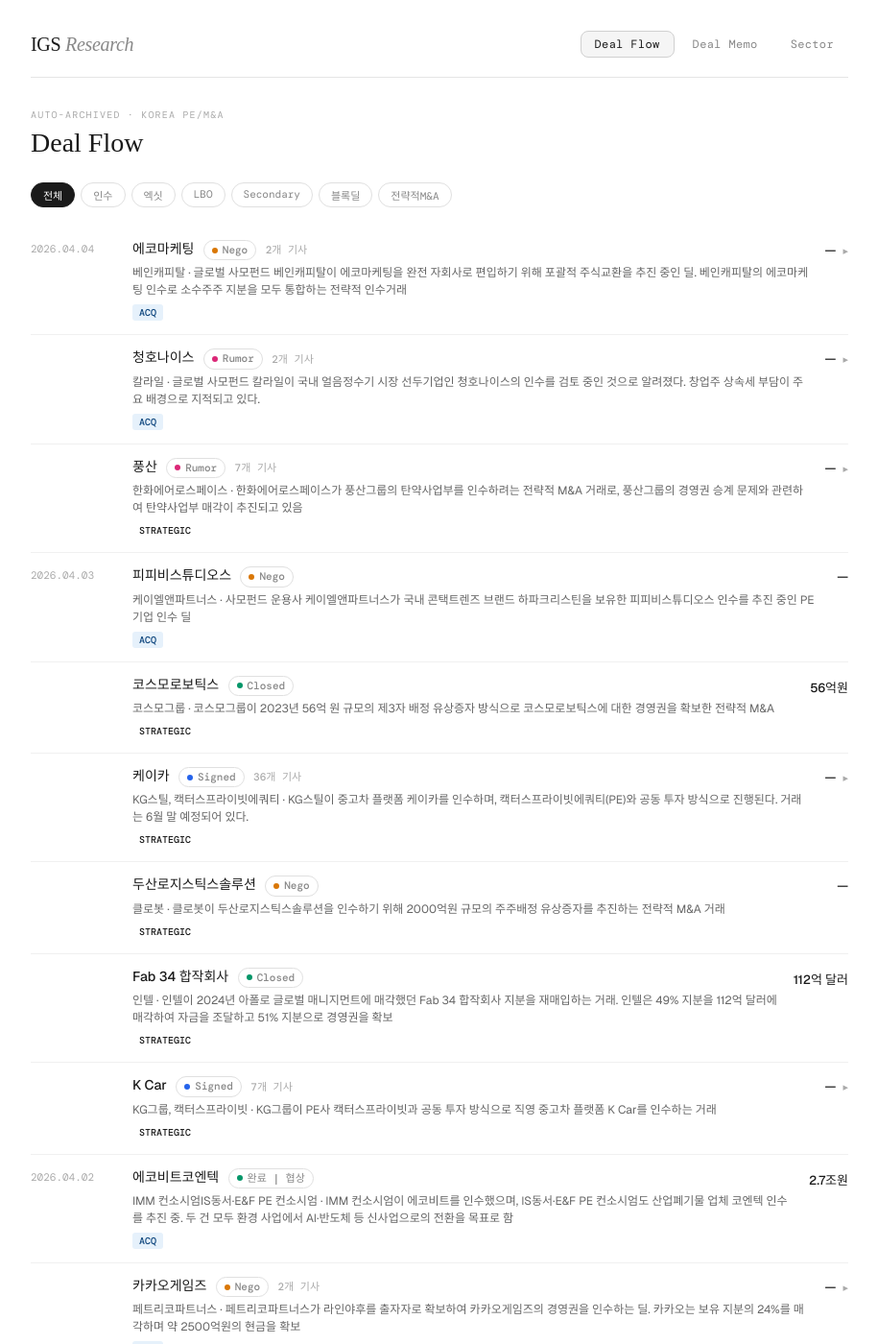
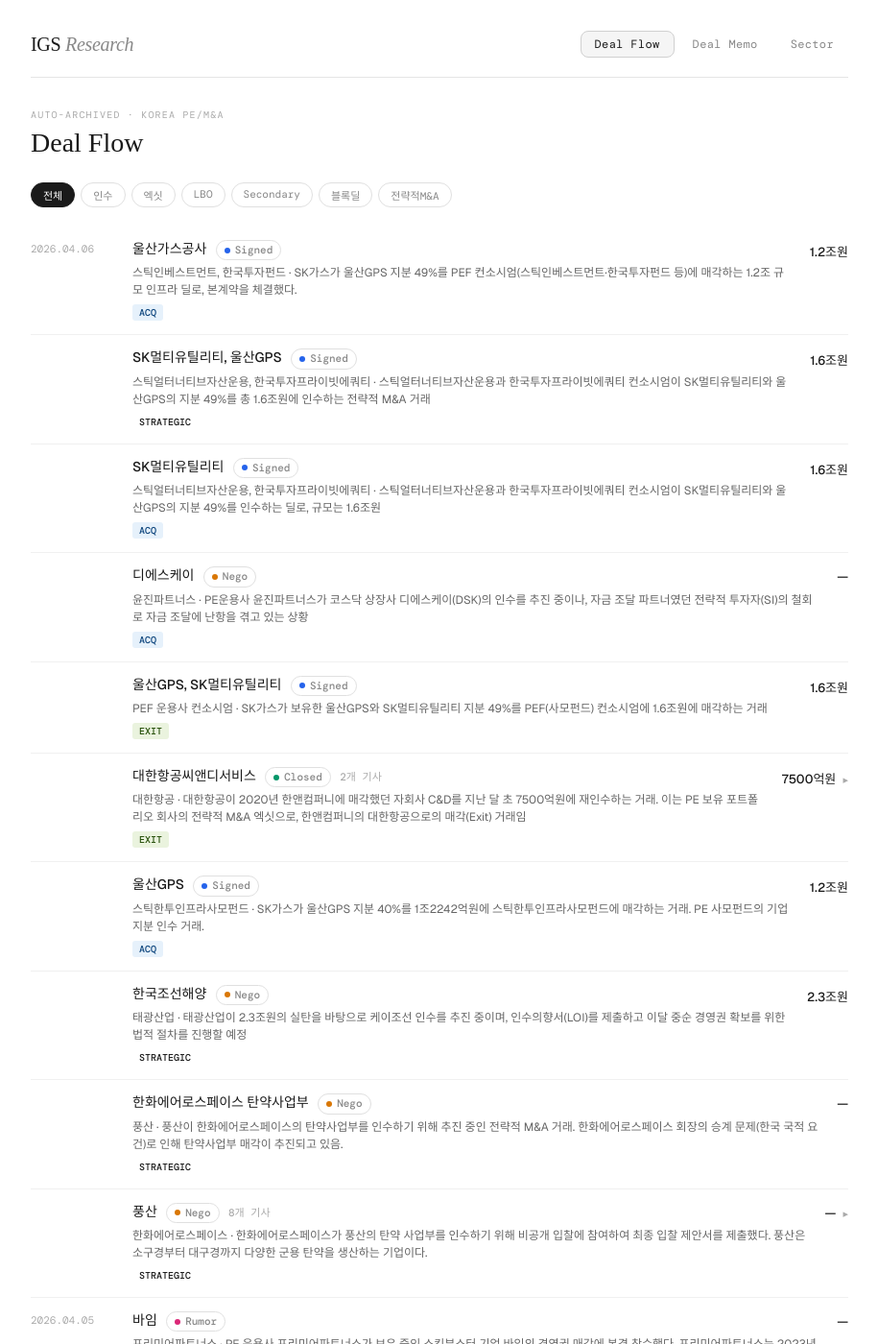
Before and after one commit to ingyu-song/igs-research, a Jekyll site: the page built from index.html, in a window 1280 px wide and 1400 px high. Shown: the whole window at 96% size, without its empty margins (182-1097 px from the left). Built offline with Jekyll 4.4.1, drawn with Linux system fonts in a browser that asks for light colours; some web fonts are replaced; some of the changed text lies outside the part shown.

Commit message:
auto: update deals 2026.04.06

```diff
--- a/_data/deals.json
+++ b/_data/deals.json
@@ -1,4 +1,186 @@
 [
+  {
+    "title": "SK가스, 울산GPS 지분 매각으로 1.2조 확보…주가 4% 상승 [마켓시그널]",
+    "summary": "SK멀티유틸리티는 울산GPS 소수 지분을 스틱·한투PE 컨소시엄(KKR 참여)에 매각하는 거래를 추진 중이며, 약 1.2조 규모의 자금을 확보할 예정",
+    "company": "울산GPS",
+    "acquirer": "스틱·한투PE 컨소시엄(KKR)",
+    "type": "block",
+    "tags": [
+      "block"
+    ],
+    "ev": "1.2조원",
+    "deal_stage": "협상",
+    "url": "https://www.sedaily.com/article/20028710?ref=naver",
+    "date": "2026.04.06"
+  },
+  {
+    "title": "울산GPS 품는 스틱·한투PE…1.2조 인프라 딜 본계약 체결",
+    "summary": "SK가스가 울산GPS 지분 49%를 PEF 컨소시엄(스틱인베스트먼트·한국투자펀드 등)에 매각하는 1.2조 규모 인프라 딜로, 본계약을 체결했다.",
+    "company": "울산가스공사",
+    "acquirer": "스틱인베스트먼트, 한국투자펀드",
+    "type": "acq",
+    "tags": [
+      "acq"
+    ],
+    "ev": "1.2조원",
+    "deal_stage": "계약",
+    "url": "https://www.newstopkorea.com/news/articleView.html?idxno=44256",
+    "date": "2026.04.06"
+  },
+  {
+    "title": "스틱·한투PE, SK멀티유틸리티·울산GPS 지분 49% 1.6조에 인수",
+    "summary": "스틱얼터너티브자산운용과 한국투자프라이빗에쿼티 컨소시엄이 SK멀티유틸리티와 울산GPS의 지분 49%를 총 1.6조원에 인수하는 전략적 M&A 거래",
+    "company": "SK멀티유틸리티, 울산GPS",
+    "acquirer": "스틱얼터너티브자산운용, 한국투자프라이빗에쿼티",
+    "type": "strategic",
+    "tags": [
+      "strategic"
+    ],
+    "ev": "1.6조원",
+    "deal_stage": "계약",
+    "url": "https://www.hankyung.com/article/202604060636r",
+    "date": "2026.04.06"
+  },
+  {
+    "title": "스틱·한투PE, SK엠유·울산GPS 지분 49% 인수…1.6조 규모",
+    "summary": "스틱얼터너티브자산운용과 한국투자프라이빗에쿼티 컨소시엄이 SK멀티유틸리티와 울산GPS의 지분 49%를 인수하는 딜로, 규모는 1.6조원",
+    "company": "SK멀티유틸리티",
+    "acquirer": "스틱얼터너티브자산운용, 한국투자프라이빗에쿼티",
+    "type": "acq",
+    "tags": [
+      "acq"
+    ],
+    "ev": "1.6조원",
+    "deal_stage": "계약",
+    "url": "https://www.etoday.co.kr/news/view/2572869",
+    "date": "2026.04.06"
+  },
+  {
+    "title": "코스닥 상장사 DSK 인수 추진하는 윤진파트너스… SI 이탈에 '휘청'",
+    "summary": "PE운용사 윤진파트너스가 코스닥 상장사 디에스케이(DSK)의 인수를 추진 중이나, 자금 조달 파트너였던 전략적 투자자(SI)의 철회로 자금 조달에 난항을 겪고 있는 상황",
+    "company": "디에스케이",
+    "acquirer": "윤진파트너스",
+    "type": "acq",
+    "tags": [
+      "acq"
+    ],
+    "ev": null,
+    "deal_stage": "협상",
+    "url": "https://biz.chosun.com/stock/market_trend/2026/04/06/R7GM2AEMT5GKTK7AMLU2KBVKW4/?utm_source=naver&utm_medium=original&utm_campaign=biz",
+    "date": "2026.04.06"
+  },
+  {
+    "title": "SK, 울산GPS·멀티유틸리티 지분 49% 1.6조에 PEF로 매각",
+    "summary": "SK가스가 보유한 울산GPS와 SK멀티유틸리티 지분 49%를 PEF(사모펀드) 컨소시엄에 1.6조원에 매각하는 거래",
+    "company": "울산GPS, SK멀티유틸리티",
+    "acquirer": "PEF 운용사 컨소시엄",
+    "type": "exit",
+    "tags": [
+      "exit"
+    ],
+    "ev": "1.6조원",
+    "deal_stage": "계약",
+    "url": "https://news.einfomax.co.kr/news/articleView.html?idxno=4407799",
+    "date": "2026.04.06"
+  },
+  {
+    "title": "대한항공, 기내식 사수에 1.5조 베팅…단기 재무부담↑",
+    "summary": "대한항공이 2020년 한앤컴퍼니에 매각했던 자회사 C&D를 지난 달 초 7500억원에 재인수하는 거래. 이는 PE 보유 포트폴리오 회사의 전략적 M&A 엑싯으로, 한앤컴퍼니의 대한항공으로의 매각(Exit) 거래임",
+    "company": "대한항공씨앤디서비스",
+    "acquirer": "대한항공",
+    "type": "exit",
+    "tags": [
+      "exit"
+    ],
+    "ev": "7500억원",
+    "deal_stage": "완료",
+    "url": "https://dealsite.co.kr/articles/159263",
+    "date": "2026.04.06"
+  },
+  {
+    "title": "SK가스, 울산GPS 지분 49% 사모펀드에 1.2조 매각",
+    "summary": "SK가스가 울산GPS 지분 40%를 1조2242억원에 스틱한투인프라사모펀드에 매각하는 거래. PE 사모펀드의 기업 지분 인수 거래.",
+    "company": "울산GPS",
+    "acquirer": "스틱한투인프라사모펀드",
+    "type": "acq",
+    "tags": [
+      "acq"
+    ],
+    "ev": "1.2조원",
+    "deal_stage": "계약",
+    "url": "https://www.smarttoday.co.kr/ko-kr/articles/106158",
+    "date": "2026.04.06"
+  },
+  {
+    "title": "조단위 몸값 '바임' 경영권 매각 착수…프리미어, 잭팟 기대[시그널]",
+    "summary": "PE 운용사 프리미어파트너스가 보유 중인 스킨부스터 기업 바임의 경영권 매각에 본격 착수했다. 프리미어파트너스는 2023년 바임 지분 약 76%를 700억 원대에 인수한 후 엑싯을 추진 중이다.",
+    "company": "바임",
+    "acquirer": "프리미어파트너스",
+    "type": "exit",
+    "tags": [
+      "exit"
+    ],
+    "ev": null,
+    "deal_stage": "소문",
+    "url": "https://www.sedaily.com/article/20028331?ref=naver",
+    "date": "2026.04.05"
+  },
+  {
+    "title": "이음PE의 투자 전략, 투자기업 '지분 100% 인수' [넘버스]",
+    "summary": "이음PE가 총 1700억원을 투입해 전선·배선 제조기업 삼원액트의 지분 100%를 인수하는 PE 버나웃 딜",
+    "company": "삼원액트",
+    "acquirer": "이음PE",
+    "type": "acq",
+    "tags": [
+      "acq"
+    ],
+    "ev": "1700억원",
+    "deal_stage": "완료",
+    "url": "https://www.bloter.net/news/articleView.html?idxno=658676",
+    "date": "2026.04.05"
+  },
+  {
+    "title": "은둔의 태광, M&A 새 포식자로…2.3조 실탄 바이오·조선 '정조준'",
+    "summary": "태광산업이 2.3조원의 실탄을 바탕으로 케이조선 인수를 추진 중이며, 인수의향서(LOI)를 제출하고 이달 중순 경영권 확보를 위한 법적 절차를 진행할 예정",
+    "company": "한국조선해양",
+    "acquirer": "태광산업",
+    "type": "strategic",
+    "tags": [
+      "strategic"
+    ],
+    "ev": "2.3조원",
+    "deal_stage": "협상",
+    "url": "https://www.newsworks.co.kr/news/articleView.html?idxno=836719",
+    "date": "2026.04.06"
+  },
+  {
+    "title": "[특징주] 풍산, 한화에어로스페이스 탄약사업부 인수 추진 소식에 19%대...",
+    "summary": "풍산이 한화에어로스페이스의 탄약사업부를 인수하기 위해 추진 중인 전략적 M&A 거래. 한화에어로스페이스 회장의 승계 문제(한국 국적 요건)로 인해 탄약사업부 매각이 추진되고 있음.",
+    "company": "한화에어로스페이스 탄약사업부",
+    "acquirer": "풍산",
+    "type": "strategic",
+    "tags": [
+      "strategic"
+    ],
+    "ev": null,
+    "deal_stage": "협상",
+    "url": "https://www.tokenpost.kr/news/economy/346581",
+    "date": "2026.04.06"
+  },
+  {
+    "title": "한화에어로스페이스, 풍산 탄약 사업 인수 추진",
+    "summary": "한화에어로스페이스가 풍산의 탄약 사업부를 인수하기 위해 비공개 입찰에 참여하여 최종 입찰 제안서를 제출했다. 풍산은 소구경부터 대구경까지 다양한 군용 탄약을 생산하는 기업이다.",
+    "company": "풍산",
+    "acquirer": "한화에어로스페이스",
+    "type": "strategic",
+    "tags": [
+      "strategic"
+    ],
+    "ev": null,
+    "deal_stage": "협상",
+    "url": "https://weekly.hankooki.com/news/articleView.html?idxno=7158490",
+    "date": "2026.04.06"
+  },
   {
     "title": "베인캐피탈, 에코마케팅 완전 자회사로…포괄적 주식 교환 추진 [fn마켓...",
     "summary": "글로벌 사모펀드 베인캐피탈이 에코마케팅을 완전 자회사로 편입하기 위해 포괄적 주식교환을 추진 중인 딜. 베인캐피탈의 에코마케팅 인수로 소수주주 지분을 모두 통합하는 전략적 인수거래",
@@ -1223,187 +1405,5 @@
     "deal_stage": "계약",
     "url": "https://www.businesskorea.co.kr/news/articleView.html?idxno=266651",
     "date": "2026.04.01"
-  },
-  {
-    "title": "M&A 빅딜 가뭄 속…삼일, 재무·회계 '2관왕'",
-    "summary": "사모펀드 운용사 한앤컴퍼니가 보유한 대한항공씨앤디서비스를 대한항공에 매각하는 거래로, PE의 기업 매각(exit) 딜",
-    "company": "대한항공씨앤디서비스",
-    "acquirer": "한앤컴퍼니",
-    "type": "exit",
-    "tags": [
-      "exit"
-    ],
-    "ev": null,
-    "deal_stage": "완료",
-    "url": "https://www.mk.co.kr/article/12003810",
-    "date": "2026.03.31"
-  },
-  {
-    "title": "VIG, 유영산업 매각 본입찰 임박… 英 섬유 업체 '코츠' 등 3파전 압축",
-    "summary": "PE 운용사 VIG파트너스가 보유한 국내 2위 신발 섬유소재 기업 유영산업의 매각을 추진 중이며, 영국 섬유 업체 코츠 등 3개사가 본입찰 경쟁에 참여하는 중",
-    "company": "유영산업",
-    "acquirer": "VIG파트너스",
-    "type": "exit",
-    "tags": [
-      "exit"
-    ],
-    "ev": null,
-    "deal_stage": "협상",
-    "url": "https://biz.chosun.com/stock/market_trend/2026/03/31/2ZU5CX75SNFCZKSDHYOCLWBZXU/?utm_source=naver&utm_medium=original&utm_campaign=biz",
-    "date": "2026.03.31"
-  },
-  {
-    "title": "[특징주] 케이카, KG그룹에 경영권 매각 소식에 12%대 급락",
-    "summary": "중고차 플랫폼 기업 케이카가 KG그룹에 경영권을 매각한다는 소식이 발표되었으며, 이에 따라 케이카 주가가 급락했다.",
-    "company": "케이카",
-    "acquirer": "KG그룹",
-    "type": "strategic",
-    "tags": [
-      "strategic"
-    ],
-    "ev": null,
-    "deal_stage": "발표",
-    "url": "https://www.ajunews.com/view/20260401101947709",
-    "date": "2026.04.01"
-  },
-  {
-    "title": "[단독] 어피니티, 롯데렌탈 인수가격 인하 요청... 그룹과 재협상 중",
-    "summary": "글로벌 사모펀드 어피니티에쿼티파트너스가 롯데그룹으로부터 롯데렌탈을 인수하기 위해 인수가격 인하를 요청하며 재협상을 진행 중인 상황",
-    "company": "롯데렌탈",
-    "acquirer": "어피니티에쿼티파트너스",
-    "type": "acq",
-    "tags": [
-      "acq"
-    ],
-    "ev": null,
-    "deal_stage": "협상",
-    "url": "https://biz.chosun.com/stock/market_trend/2026/03/30/36JFNPXWQVG37K7TJXJ23BO6CI/?utm_source=naver&utm_medium=original&utm_campaign=biz",
-    "date": "2026.03.30"
-  },
-  {
-    "title": "기업들 이곳으로 다 모인다… 임대료 톱10 오피스 중 9곳 강남권",
-    "summary": "블랙스톤이 2024년 코람코자산신탁으로부터 오피스 자산을 7917억원에 인수한 거래로, 2020년 이후 오피스 거래 중 최대 규모였다.",
-    "company": "코람코자산신탁",
-    "acquirer": "블랙스톤",
-    "type": "acq",
-    "tags": [
-      "acq"
-    ],
-    "ev": "7917억원",
-    "deal_stage": "완료",
-    "url": "https://biz.chosun.com/real_estate/real_estate_general/2026/03/30/S2SPF5F2VZCJ3PK6NN7VWXXDIY/?utm_source=naver&utm_medium=original&utm_campaign=biz",
-    "date": "2026.03.30"
-  },
-  {
-    "title": "글랜우드크레딧 메가존클라우드 인수금융, 미래에셋·하나은행 공동주...",
-    "summary": "사모펀드 운용사 글랜우드크레딧이 메가존클라우드를 인수하며, 미래에셋증권과 하나은행이 인수금융의 주선사로 참여하는 거래",
-    "company": "메가존클라우드",
-    "acquirer": "글랜우드크레딧",
-    "type": "acq",
-    "tags": [
-      "acq"
-    ],
-    "ev": "8000억원",
-    "deal_stage": "협상",
-    "url": "https://www.hankyung.com/article/202603271264r",
-    "date": "2026.03.30"
-  },
-  {
-    "title": "[더벨]프랙시스, 'AI 반도체 설계' 모빌린트 2대 주주 오른다",
-    "summary": "PE 운용사 프랙시스캐피탈파트너스가 AI 반도체 설계 기업 모빌린트에 신주 투자와 구주 인수를 병행하여 지분율을 높이며 2대 주주로 올라섬",
-    "company": "모빌린트",
-    "acquirer": "프랙시스캐피탈파트너스",
-    "type": "acq",
-    "tags": [
-      "acq"
-    ],
-    "ev": null,
-    "deal_stage": "완료",
-    "url": "https://www.thebell.co.kr/free/content/ArticleView.asp?key=202603261404533200103680",
-    "date": "2026.03.30"
-  },
-  {
-    "title": "[더벨][카카오게임즈 매각] LAAA인베, '최소 37%' 지분 확보 전망",
-    "summary": "LAAA인베스트먼트(페트리코제6호 사모펀드)가 카카오게임즈의 신규 주식과 600억원 규모 전환사채를 인수하여 최소 37% 이상의 지분을 확보하는 딜",
-    "company": "카카오게임즈",
-    "acquirer": "LAAA인베스트먼트",
-    "type": "acq",
-    "tags": [
-      "acq"
-    ],
-    "ev": null,
-    "deal_stage": "협상",
-    "url": "https://www.thebell.co.kr/free/content/ArticleView.asp?key=202603251519558160107757",
-    "date": "2026.03.30"
-  },
-  {
-    "title": "[단독] 日 공략 박차... MBK파트너스, 8000억 규모 의료행정 서비스 기업...",
-    "summary": "PE운용사 MBK파트너스가 일본의 의료행정 서비스 기업 솔라스토를 MBO 방식으로 인수를 추진 중이다. 딜 규모는 약 246억8000만엔(약 2,300억원) 수준이다.",
-    "company": "솔라스토",
-    "acquirer": "MBK파트너스",
-    "type": "acq",
-    "tags": [
-      "acq"
-    ],
-    "ev": "2,300억원",
-    "deal_stage": "협상",
-    "url": "https://biz.chosun.com/stock/market_trend/2026/03/30/4L3INXHBDNBSVHYU7A4H2QKB5M/?utm_source=naver&utm_medium=original&utm_campaign=biz",
-    "date": "2026.03.30"
-  },
-  {
-    "title": "현금흐름 탄탄한 인프라 기업 집중…DIG에어가스 등 조단위 빅딜 [시그...",
-    "summary": "에어리퀴드가 DIG에어가스를 인수하는 딜이 추진 중이며, KKR과 SK그룹 간의 거래도 진행 중인 대형 PE/M&A 딜",
-    "company": "DIG에어가스",
-    "acquirer": "에어리퀴드",
-    "type": "strategic",
-    "tags": [
-      "strategic"
-    ],
-    "ev": null,
-    "deal_stage": "협상",
-    "url": "https://www.sedaily.com/article/20025398?ref=naver",
-    "date": "2026.03.29"
-  },
-  {
-    "title": "더존비즈온, 글로벌 확장 큰 꿈…그 첫발은 일본",
-    "summary": "기업용 소프트웨어 전문기업 더존비즈온이 글로벌 사모펀드 EQT파트너스에 인수되었으며, 공개매수와 기존 주주 지분 인수가 완료되어 경영권이 이전되었다.",
-    "company": "더존비즈온",
-    "acquirer": "EQT파트너스",
-    "type": "acq",
-    "tags": [
-      "acq"
-    ],
-    "ev": null,
-    "deal_stage": "완료",
-    "url": "https://www.joongang.co.kr/article/25415791",
-    "date": "2026.03.30"
-  },
-  {
-    "title": "외국계 PEF 공개매수 딜 독식…NH투자증권, 'IB 명가' 존재감 부각",
-    "summary": "EQT파트너스는 더존비즈온 공개매수 및 지분 인수를 위해 총 2조1819억 원 규모의 자금을 조성하며, NH투자증권으로부터 1조7455억 원을 차입하기로 결정했다.",
-    "company": "더존비즈온",
-    "acquirer": "EQT파트너스",
-    "type": "acq",
-    "tags": [
-      "acq"
-    ],
-    "ev": "2.18조원",
-    "deal_stage": "계약",
-    "url": "https://www.etoday.co.kr/news/view/2570151",
-    "date": "2026.03.29"
-  },
-  {
-    "title": "(단독)대한항공, 6월 주총서 아시아나 잔여지분 인수 추진",
-    "summary": "대한항공이 6월 주주총회에서 기존 보유 중인 아시아나항공의 잔여지분을 추가 인수하여 완전 자회사화를 추진하는 전략적 M&A",
-    "company": "아시아나항공",
-    "acquirer": "대한항공",
-    "type": "strategic",
-    "tags": [
-      "strategic"
-    ],
-    "ev": null,
-    "deal_stage": "협상",
-    "url": "http://www.newstomato.com/ReadNews.aspx?no=1295289&inflow=N",
-    "date": "2026.03.24"
   }
 ]
```
